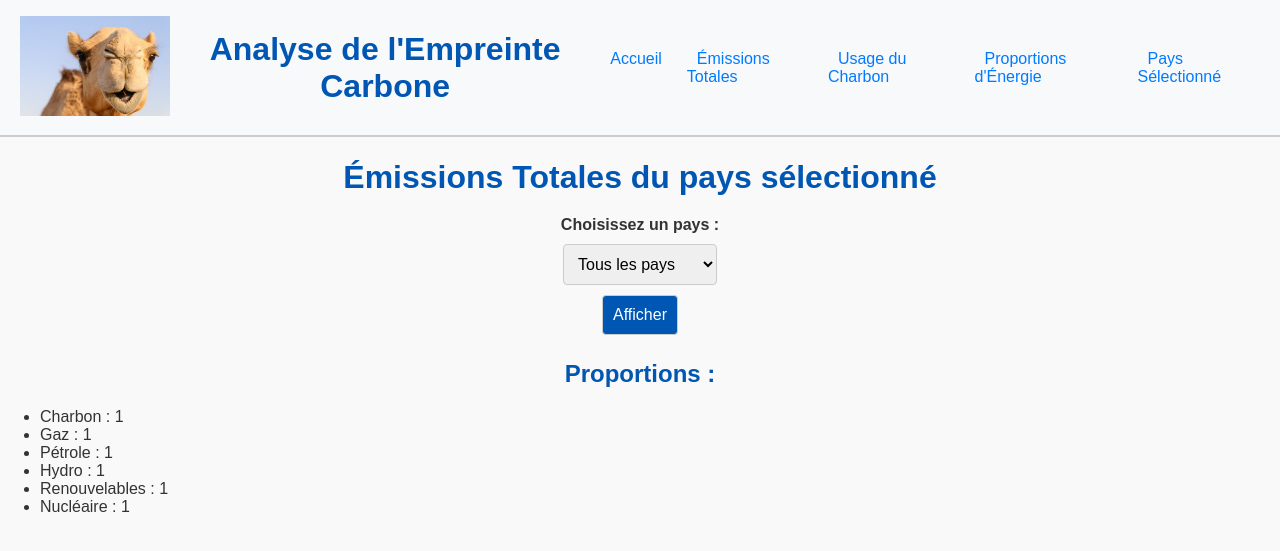
After one commit to bruno-coulet/hello-dbms, a Flask app: template carbon_footprint_app/templates/selected_country_total_emissions.html in a window 1280 px wide. The commit adds this page. Shown: the top 551 px of the page. Run offline with Flask 3, Linux system fonts and the light colour scheme; the template is opened without the code that fills it: most values are stand-ins (such as "Sample title", 1, 10 or a date in 2020); parts of the project's set-up code (start-up, migrations or seed data) failed here and were passed over; some libraries are stand-ins or nearby versions.

Commit message:
ajout de base.html

```diff
--- /dev/null
+++ b/carbon_footprint_app/static/CSS/style.css
@@ -0,0 +1,150 @@
+/* Styles de base */
+body {
+    font-family: Arial, sans-serif;
+    margin: 0;
+    padding: 0;
+    background-color: #f9f9f9;
+    color: #333;
+}
+
+/* Header Container */
+#header-container {
+    display: flex;
+    align-items: center;
+    justify-content: space-between;
+    padding: 10px 20px;
+    background-color: #f8f9fa;
+    border-bottom: 2px solid #ccc;
+}
+
+/* Logo */
+#logo img {
+    max-width: 150px;
+}
+
+/* Title */
+#title {
+    flex-grow: 1;
+    text-align: center;
+    font-family: Arial, sans-serif;
+    color: #333;
+}
+
+/* Navigation Menu */
+#navigation ul {
+    list-style-type: none;
+    margin: 0;
+    padding: 0;
+    display: flex;
+    gap: 15px;
+}
+
+#navigation ul li {
+    display: inline;
+}
+
+#navigation ul li a {
+    text-decoration: none;
+    font-size: 16px;
+    color: #007BFF;
+    padding: 5px 10px;
+    transition: background-color 0.3s, color 0.3s;
+}
+
+#navigation ul li a:hover {
+    background-color: #007BFF;
+    color: white;
+    border-radius: 5px;
+}
+
+
+/* En-tête */
+h1, h2 {
+    text-align: center;
+    color: #0056b3;
+    margin-bottom: 20px;
+}
+
+/* Conteneur principal */
+.container {
+    max-width: 800px;
+    margin: 20px auto;
+    padding: 20px;
+    background: #ffffff;
+    box-shadow: 0 2px 4px rgba(0, 0, 0, 0.1);
+    border-radius: 8px;
+}
+
+/* Formulaire */
+form {
+    display: flex;
+    flex-direction: column;
+    align-items: center;
+    margin-bottom: 20px;
+}
+
+form label {
+    font-weight: bold;
+    margin-bottom: 5px;
+}
+
+form select, form button {
+    padding: 10px;
+    margin: 5px 0;
+    font-size: 16px;
+    border: 1px solid #ccc;
+    border-radius: 4px;
+}
+
+form button {
+    background-color: #0056b3;
+    color: white;
+    cursor: pointer;
+    transition: background-color 0.3s;
+}
+
+form button:hover {
+    background-color: #004494;
+}
+
+/* Tableau */
+table {
+    width: 100%;
+    border-collapse: collapse;
+    margin-top: 20px;
+}
+
+table th, table td {
+    padding: 10px;
+    text-align: left;
+    border: 1px solid #ddd;
+}
+
+table th {
+    background-color: #f2f2f2;
+    color: #0056b3;
+    font-weight: bold;
+}
+
+table tr:nth-child(even) {
+    background-color: #f9f9f9;
+}
+
+table tr:hover {
+    background-color: #f1f1f1;
+}
+
+/* Graphiques */
+#chart {
+    margin: 20px auto;
+    width: 100%;
+    max-width: 600px;
+}
+
+/* Pied de page */
+footer {
+    text-align: center;
+    margin: 20px 0;
+    font-size: 14px;
+    color: #666;
+}
--- /dev/null
+++ b/carbon_footprint_app/static/desktop.ini
@@ -0,0 +1,2 @@
+[LocalizedFileNames]
+dromadaire.jpg=@dromadaire.jpg,0
--- /dev/null
+++ b/carbon_footprint_app/templates/base.html
@@ -0,0 +1,42 @@
+<!DOCTYPE html>
+<html lang="fr-fr">
+    <head>
+        <meta charset="UTF-8">
+        <meta name="viewport" content="width=device-width, initial-scale=1.0">
+        <title>Carbon Footprint Analysis</title>
+        <script src="https://cdn.plot.ly/plotly-latest.min.js"></script>
+        <link rel="stylesheet" href="{{ url_for ('static', filename='css/style.css') }}">
+    </head>
+    <body>
+
+        <header>
+            <div id="header-container">
+                <div id="logo">
+                    <img src="{{ url_for('static', filename='img/logo.jpg') }}" alt="logo" width="300px">
+                </div>
+
+                <div id="title">
+                    <h1>Analyse de l'Empreinte Carbone</h1>
+                </div>
+
+                <nav id="navigation">
+                    <ul>
+                        <li><a href="/">Accueil</a></li>
+                        <li><a href="/total-emissions">Émissions Totales</a></li>
+                        <li><a href="/coal-usage">Usage du Charbon</a></li>
+                        <li><a href="/energy-source-proportions">Proportions d'Énergie</a></li>
+                        <li><a href="/selected_country_total_emissions">Pays Sélectionné</a></li>
+                    </ul>
+                </nav>
+            </div>
+        </header>
+
+
+
+        <div id="container">
+            {% block content %}
+            {% endblock %}
+        </div>
+
+    </body>
+</html>
--- /dev/null
+++ b/carbon_footprint_app/templates/selected_country_total_emissions.html
@@ -0,0 +1,35 @@
+{% extends "base.html" %}
+
+{% block content %}
+<div id="container">
+
+    <h1>Émissions Totales du pays sélectionné</h1>
+
+    <!-- Formulaire pour sélectionner un pays -->
+    <form method="get" action="/selected_country_total_emissions">
+        <label for="country">Choisissez un pays :</label>
+        <select name="country" id="country">
+            <option value="">Tous les pays</option>
+            {% for country in countries %}
+                <option value="{{ country }}" {% if country == selected_country %}selected{% endif %}>
+                    {{ country }}
+                </option>
+            {% endfor %}
+        </select>
+        <button type="submit">Afficher</button>
+    </form>
+
+    <!-- Section pour les proportions -->
+    <div>
+        <h2>Proportions :</h2>
+        <ul>
+            <li>Charbon : {{ data.total_coal }}</li>
+            <li>Gaz : {{ data.total_gas }}</li>
+            <li>Pétrole : {{ data.total_oil }}</li>
+            <li>Hydro : {{ data.total_hydro }}</li>
+            <li>Renouvelables : {{ data.total_renewables }}</li>
+            <li>Nucléaire : {{ data.total_nuclear }}</li>
+        </ul>
+    </div>
+</div>
+{% endblock %}
```
Also changed, not shown: carbon_footprint_app/templates/index.html (+6 -10 lines), carbon_footprint_app/static/img/logo.jpg (added).
